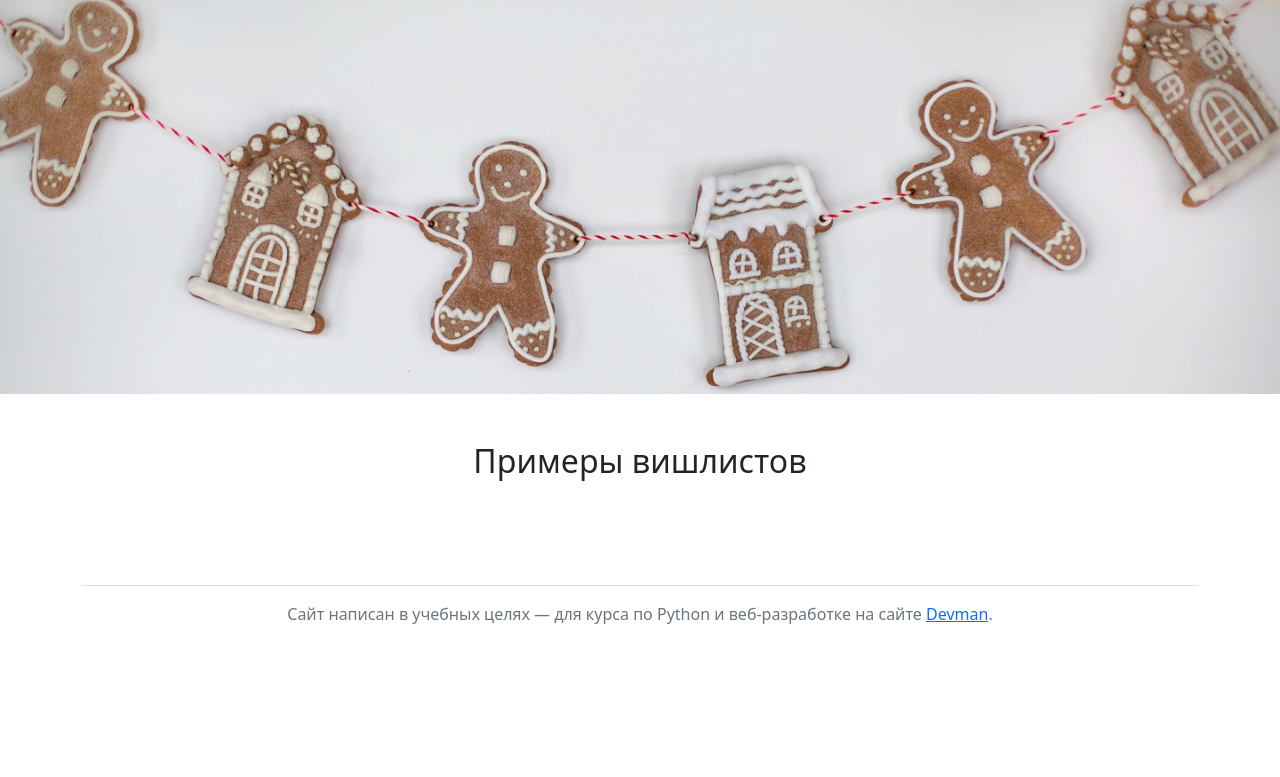
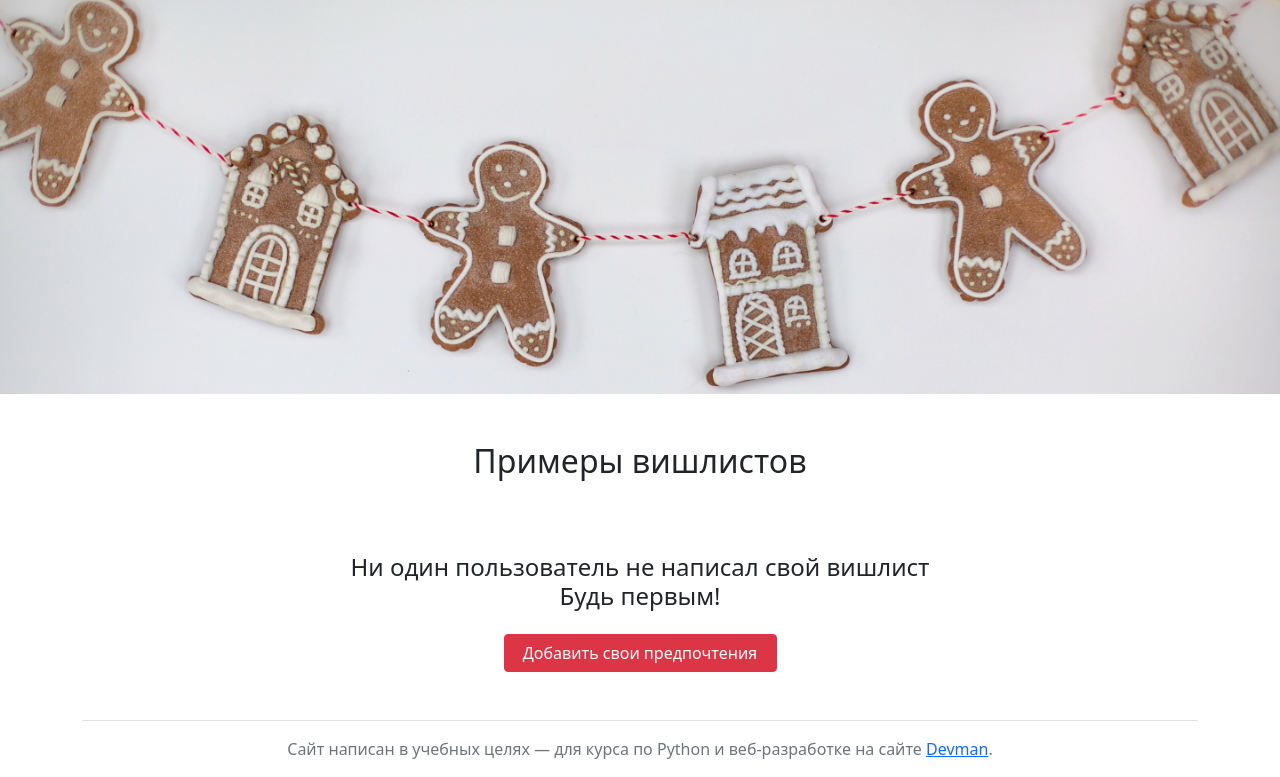
Before and after one commit to Alex-Men-VL/santa_secret, a Django app: page /games/preferences/ in a window 1280 px wide. Shown: the part 98-875 px from the top of the page. Before the commit the page ends 722 px from the top, so only its background shows below. Run offline with Django 4.2, Linux system fonts and the light colour scheme; parts of the project's set-up code (start-up, migrations or seed data) failed here and were passed over.

Commit message:
Change template with all preferences

```diff
--- a/games/views.py
+++ b/games/views.py
@@ -147,7 +147,7 @@ class GameEdit(UpdateView):
 
 def users_preferences(request):
     users = Profile.objects.exclude(preferences=None)
-    preferences = [user.preferences for user in users]
+    preferences = [user.preferences for user in users if user.preferences!='']
     context = {
         'preferences': preferences,
     }
--- a/templates/games/preferences.html
+++ b/templates/games/preferences.html
@@ -6,6 +6,14 @@
         <h2>Примеры вишлистов</h2>
       </div>
       {% if preferences|length_is:"0" %}
+        <div class="container">
+          <div class="py-3 text-center">
+            <h4>Ни один пользователь не написал свой вишлист<br>Будь первым!</h4>
+          </div>
+          <div class="d-grid gap-2 col-3 mx-auto">
+            <a class="btn btn-danger" href="{% url 'user_preferences' pk=request.user.id %}" role="button">Добавить свои предпочтения</a>
+          </div>
+        </div>
       {% endif %}
       {% for preference in preferences %}
         <div class="card mb-3">
```
